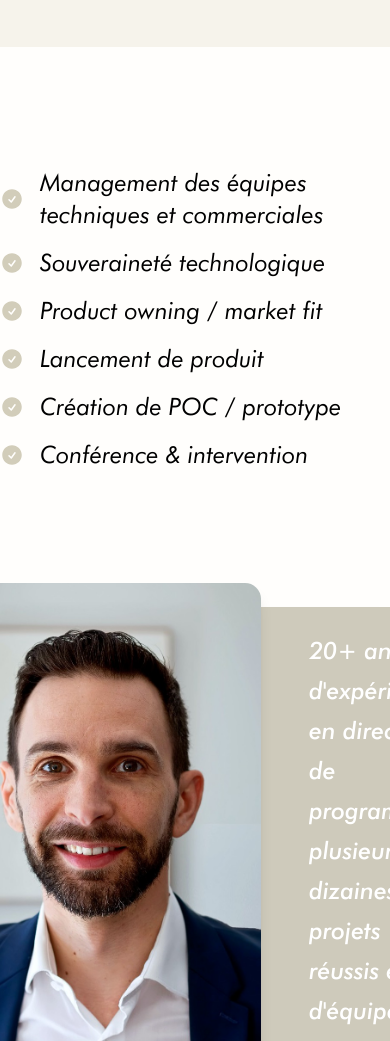
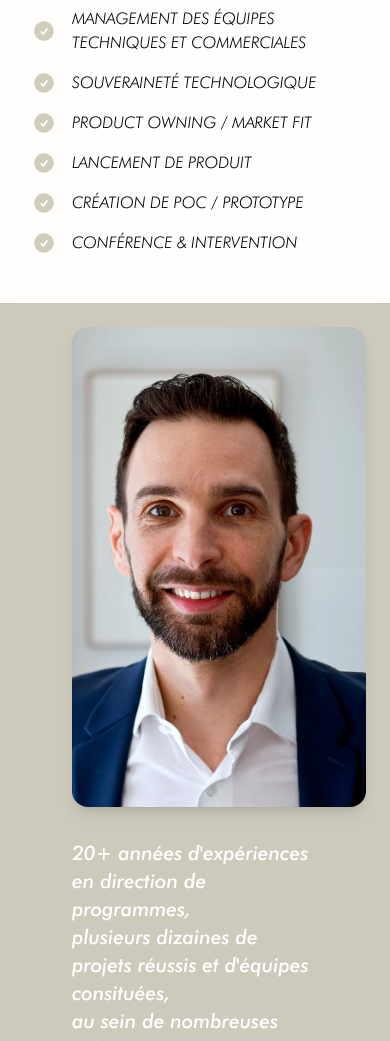
Before and after one commit to dbrugne/dbrugne.github.io, a website: page docs/index.html in a window 390 px wide. Shown: the part 209-1250 px from the top of the page. Drawn offline with nearby package versions, Linux system fonts and the light colour scheme.

Commit message:
Adjust design on small resolutions

```diff
--- a/docs/index.html
+++ b/docs/index.html
@@ -52,7 +52,7 @@
 <body class="w-full">
 <div class="">
     <!-- site identity -->
-    <header class="mx-auto max-w-7xl flex items-center justify-between pt-16 px-8" aria-label="Global">
+    <header class="mx-auto max-w-7xl flex flex-col md:flex-row items-center justify-between md:pt-16 md:px-8 gap-4" aria-label="Global">
         <div class="w-36 -m-1.5 p-1.5">&nbsp;</div>
         <div class="grow -m-1.5 p-1.5">
             <h1 class="uppercase text-xl text-center tracking-widest font-medium">Damien Brugne</h1>
@@ -87,8 +87,8 @@ M469.149,376.213L337.935,244.999l131.214-131.214V376.213z"/></svg>
     </header>
     <main class="flex flex-col">
         <!-- skills -->
-        <div class="h-[38rem] pb-16 mt-14 flex items-center justify-center bg-[#FFFEFC]">
-            <ul class="text-2xl italic flex flex-col gap-4">
+        <div class="md:h-[38rem] pb-16 mt-14 flex items-center justify-center bg-[#FFFEFC]">
+            <ul class="text-base md:text-xl italic flex flex-col gap-4 uppercase font-light p-8">
                 <li class="flex gap-x-4 items-center">
                     <span class="text-[#D2CDBA]">
                         <svg xmlns="http://www.w3.org/2000/svg" viewBox="0 0 24 24" fill="currentColor" class="w-6 h-6"><path
@@ -143,19 +143,16 @@ M469.149,376.213L337.935,244.999l131.214-131.214V376.213z"/></svg>
             </ul>
         </div>
         <!-- about -->
-        <div class="mx-auto max-w-7xl p-6 lg:px-8 -mt-12 flex justify-center bg-[#CECABB] shadow-lg">
-            <div class="flex-none ml-12 -my-12">
+        <div class="mx-auto max-w-7xl p-6 lg:px-8 -mt-12 flex flex-col md:flex-row justify-center bg-[#CECABB] shadow-lg">
+            <div class="flex-none ml-12 md:-my-12">
                 <img
                         alt="Damien Brugne"
                         class="h-[30em] rounded-2xl shadow-lg"
                         style="object-fit: cover; object-position: 90% center;" src="medias/headshot.jpg"
                 >
             </div>
-            <div class="grow mx-12 relative flex items-center">
-<!--                <svg xmlns="http://www.w3.org/2000/svg" fill="none" viewBox="0 0 24 24" stroke-width="1.5" stroke="currentColor" class="w-56 h-56 absolute left-0 top-0 text-amber-50/20">-->
-<!--                    <path stroke-linecap="round" stroke-linejoin="round" d="M17.593 3.322c1.1.128 1.907 1.077 1.907 2.185V21L12 17.25 4.5 21V5.507c0-1.108.806-2.057 1.907-2.185a48.507 48.507 0 0 1 11.186 0Z" />-->
-<!--                </svg>-->
-                <div class="text-2xl italic font-medium text-white leading-10">
+            <div class="grow mx-12 flex items-center">
+                <div class="text-xl lg:text-2xl md:leading-10 mt-8 italic font-medium text-white">
                     20+ années d'expériences en direction de programmes,
                     <br/>plusieurs dizaines de projets réussis et d'équipes consituées,
                     <br/>au sein de nombreuses industries critiques ou d'intérêts vitales,
@@ -164,7 +161,7 @@ M469.149,376.213L337.935,244.999l131.214-131.214V376.213z"/></svg>
             </div>
         </div>
         <!-- testimonials -->
-        <div class="mx-auto max-w-7xl p-6 lg:px-8 mt-14 px-24">
+        <div class="mx-auto max-w-7xl p-6 lg:px-8 mt-14 md:px-24">
             <h2 class="text-xl text-center uppercase">Ils me font confiance</h2>
             <div class="mt-8 grid grid-cols-1 lg:grid-cols-2 gap-10 px-12">
                 <div class="flex flex-col border border-gray-300 bg-[#FFFEFC]/20 hover:bg-[#CECABB] rounded-lg px-6 py-4">
```
Also changed, not shown: README.md.
